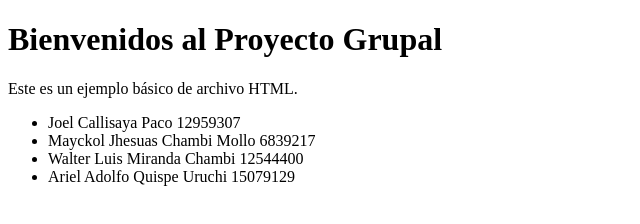
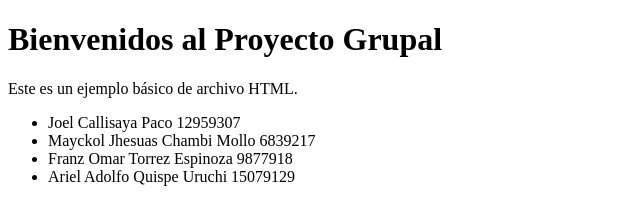
Before and after one commit to mchambi7/laboratorio3, a plain HTML site: page index.html in a window 1280 px wide. Shown: the full height of the page, 0-640 px from the left. Drawn offline with Linux system fonts and the light colour scheme.

Commit message:
index mejorado

```diff
--- a/index.html
+++ b/index.html
@@ -11,7 +11,7 @@
     <ul>
         <li>Joel Callisaya Paco 12959307</li>
         <li>Mayckol Jhesuas Chambi Mollo 6839217</li>
-        <li>Walter Luis Miranda Chambi 12544400</li>
+        <li>Franz Omar Torrez Espinoza 9877918</li>
         <li>Ariel Adolfo Quispe Uruchi 15079129</li>
     </ul>
 </body>
```
